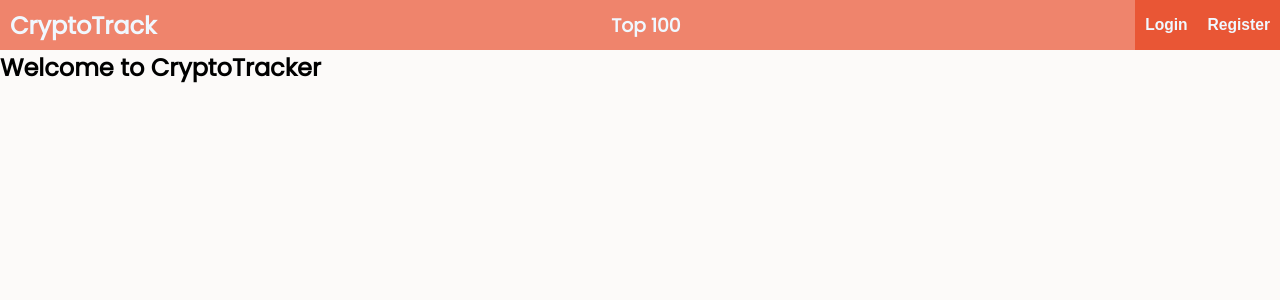
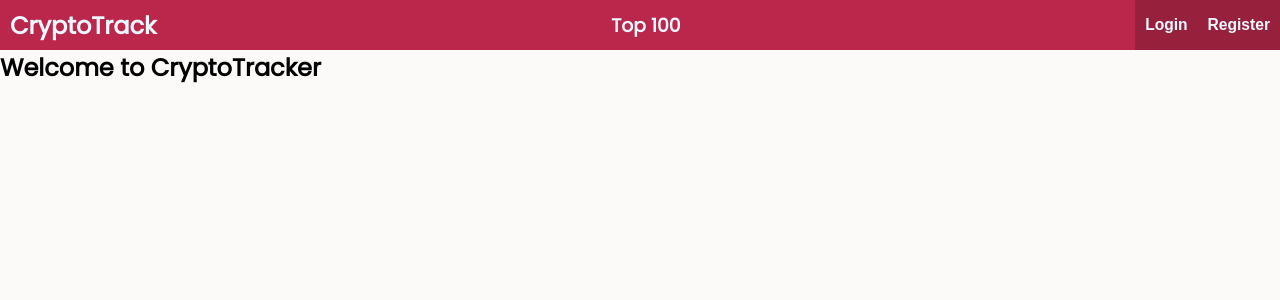
Before and after one commit to zsoobratty/cryptotracking, a React (Create React App) app in the folder client/: page / in a window 1280 px wide. Shown: the top 300 px of the page. Built offline with nearby package versions, Linux system fonts and the light colour scheme; no server answers.

Commit message:
Tweak NavBar styling

```diff
--- a/client/src/App.css
+++ b/client/src/App.css
@@ -24,7 +24,7 @@ button {
 }
 
 .NavBar {
-  background-color: #EF846C;
+  background-color: #ba274a;
   display: flex;
   justify-content: space-between;
   align-items: center;
@@ -46,12 +46,12 @@ button {
   padding-right: 10px;
   height: 100%;
   color: aliceblue;
-  background-color: #E95635;
+  background-color: #97203c;
   outline: none;
 }
 
 .NavBar .AuthOptions button:hover {
-  background-color: rgb(197, 42, 14);
+  background-color: #430e1b;
 }
 
 .SignUp {
--- a/client/src/components/Coins.js
+++ b/client/src/components/Coins.js
@@ -3,13 +3,11 @@ import axios from 'axios'
 import Coin from './Coin'
 
 const Coins = () => {
-
     const [coins, setCoins] = useState([])
 
     useEffect(() => {
         axios.get('https://api.coingecko.com/api/v3/coins/markets?vs_currency=usd&order=market_cap_desc&per_page=100&page=1&sparkline=false')
         .then(res => {
-            console.log(res.data)
             setCoins(res.data)
         })
         .catch(err => {
@@ -25,7 +23,6 @@ const Coins = () => {
                 <Coin key={coin.id} coin={coin} />
             )}
             </div>
-
         </div>
     )
 }
--- a/client/src/components/Home.js
+++ b/client/src/components/Home.js
@@ -4,7 +4,6 @@ import UserContext from '../context/UserContext'
 
 const Home = () => {
     const {userData} = useContext(UserContext)
-    console.log(userData)
     return (
         <div>
             { userData.user ?
```
